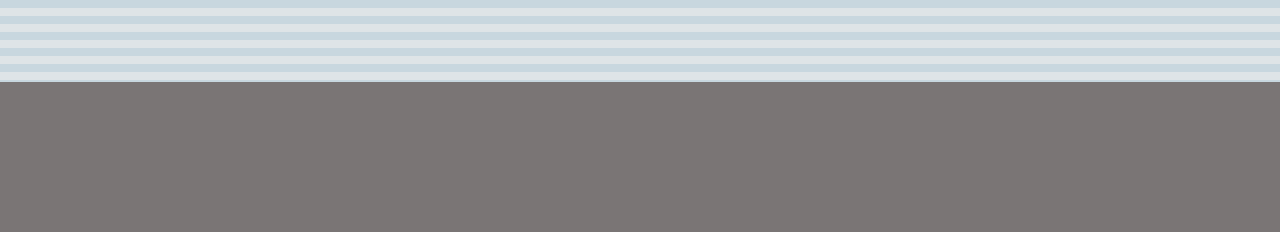
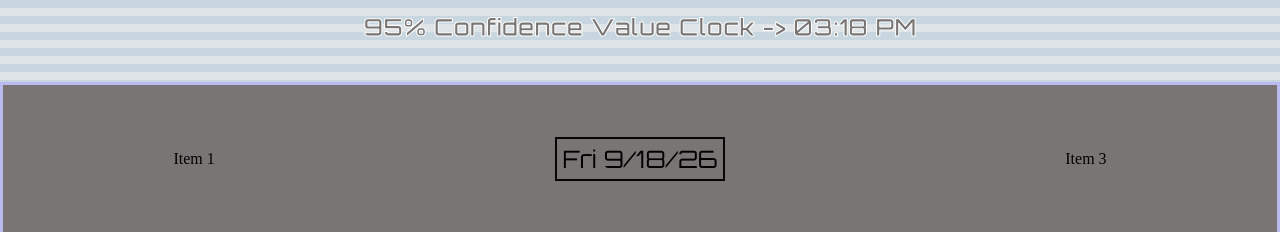
Before and after one commit to HunterB433/PersonalWebsite, a plain HTML site: page Index.html in a window 1280 px wide. Shown: the part 568-800 px from the top of the page. Drawn offline with Linux system fonts and the light colour scheme.

Commit message:
Clock and Calander

```diff
--- a/Index.html
+++ b/Index.html
@@ -7,6 +7,7 @@
 </head>
   <main class="page">
     <section class="grid-viewport">
+      <header></header>
         <div class="project-grid">
             <div class="tile"><a href="https://github.com/HunterB433/Guika" target="_blank"><img src="Gifs/Guika.gif"></a></div>
             <div class="tile"><a href="https://github.com/HunterB433/TheGuyTMvsTheKillerTM" target="_blank"><img src="Gifs/InkleStart.gif"></a></div>
@@ -27,12 +28,19 @@
             <div class="tile">TBD</div>
         </div>
     </section>
-
-    <footer class="bottom-bar"></footer>
+    <div class="clock-parent">
+      <div id="clock">99% Confidence Value Clock -> 99:99 PM</div>
+    </div>
+    <footer class="bottom-bar">
+      <div> Item 1 </div>
+      <div id="date"> 11/01/26 </div>
+      <div> Item 3 </div>
+    </footer>
     <audio id="StartUp" src="Sfx/Start.wav" preload="auto"></audio>
     <audio id="bgMusic" src="Sfx/Menu.mp3" loop preload="auto"></audio>
     <audio id="Click" src="Sfx/Click.wav" preload="auto"></audio>
 
+    <!-- Adding music and clicking sfx -->
     <script>
       document.addEventListener("click", ()=> {
         const start = document.getElementById("StartUp");
@@ -51,8 +59,33 @@
 
       document.addEventListener("click", () =>{
         const soundClone = clickSound.cloneNode();
+        soundClone.volume = .1;
         soundClone.play();
       });
+    </script>
+
+    <!-- Adding (and updating) clock */ -->
+    <script>
+
+      function updateClock() {
+      const now = new Date();
+      const timeString = now.toLocaleTimeString([], { hour: '2-digit', minute: '2-digit'});
+      document.getElementById('clock').textContent = "95% Confidence Value Clock -> " + timeString;
+      }
+
+      updateClock()
+      setInterval(updateClock, 5000)
+
+      const now = new Date();
+      const options = {
+        weekday: 'short',
+        month: 'numeric',
+        day: 'numeric',
+        year: '2-digit'
+      };
+
+      const dateString = now.toLocaleDateString('en-US', options).replace(',','');
+      document.getElementById('date').textContent = dateString;
     </script>
   </main>
 
--- a/MiiStylish.css
+++ b/MiiStylish.css
@@ -21,6 +21,20 @@ body{
     background-image: url("Pictures/WiiBackGround.png");
 }
 
+.bottom-bar{
+    height: 150px;
+    background: #7a7575;
+    flex-shrink: 0;
+
+    border: 3px solid rgb(186, 186, 241);
+    border-bottom: 0px;
+
+    display: flex;
+    align-items: center;     /* vertical */
+    justify-content: space-around; /* |--X--X--X--| */
+}
+
+
 .page{
     height: 100vh;
     display: flex;
@@ -35,7 +49,6 @@ body{
     align-items: center;
 }
 
-
 .project-grid{
     display: grid;
     grid-template-columns: repeat(5, 1fr);  /* actually 5 columns exist */
@@ -46,6 +59,26 @@ body{
     max-width: none;
     height: min(60vh, 520px);
     margin: 0 auto;
+}
+
+.clock-parent{
+    display: flex;
+    justify-content: center; /* Center Horizontally*/
+    align-items: center; /*Center vertically*/
+}
+
+#clock{
+    user-select: none;
+
+    font-family: 'Orbitron', sans-serif;
+
+    font-size: 24px;
+    font-weight: bolder;
+
+    color: #7a7575;
+    -webkit-text-stroke: 1px white;
+
+    margin-bottom: 40px;
 }
 
 .tile{
@@ -92,4 +125,28 @@ body{
     height: 150px;
     background: #7a7575;
     flex-shrink: 0;
+
+    border: 3px solid rgb(186, 186, 241);
+    border-bottom: 0px;
+
+    display: flex;
+    align-items: center;     /* vertical */
+    justify-content: space-around; /* |--X--X--X--| */
 }
+
+#date{
+    font-family: 'Orbitron', sans-serif;
+
+    font-size: 24px;
+    font-weight: 600px;
+
+    display: flex;
+    justify-content: center; /* horizontal */
+    align-items: center;     /* vertical */
+    text-align: center;
+
+    user-select: none;
+
+    padding: 5px;
+    border: 2px solid rgb(5, 5, 5);
+}
```
